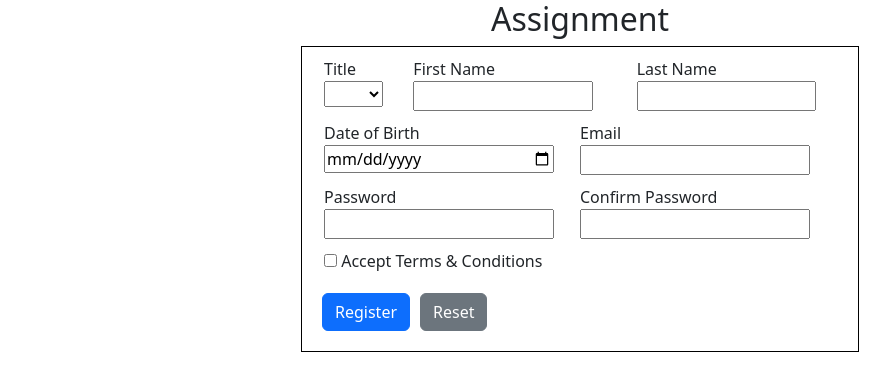
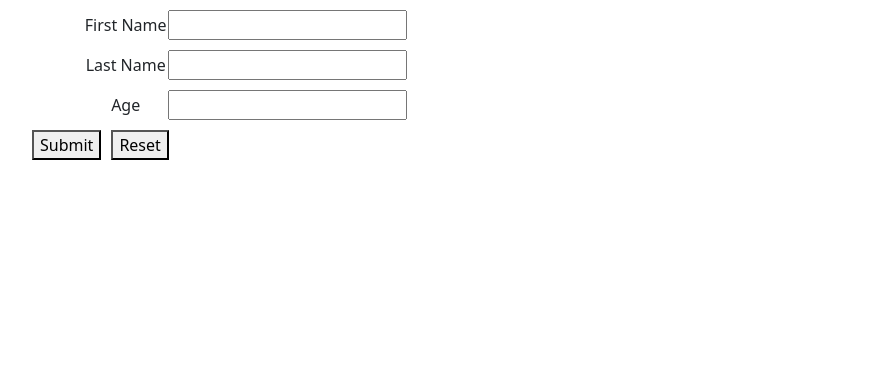
Before and after one commit to Aruna501/Trail, a React (Create React App) app: page / in a window 1280 px wide. Shown: the top 390 px of the page, without its empty margins (60-950 px from the left). Built offline with nearby package versions, Linux system fonts and the light colour scheme.

Commit message:
Add files via upload

```diff
--- a/src/App.jsx
+++ b/src/App.jsx
@@ -12,6 +12,7 @@ import Vote from './component/daysix/Vote'
 import Welcome from './component/daysix/Welcome'
 import Assignment from './component/Dayseven/Assignment'
 import Travellingform from './component/Dayseven/Travellingform'
+import Login from './component/Day8/Login'
 
 
 class App extends Component {
@@ -47,8 +48,10 @@ class App extends Component {
       <Vote name="Python" /> */}
       {/* <Welcome /> */}
       {/********************************************* * Day7****************************** */}
-      <Assignment />
+      {/* <Assignment /> */}
       {/* <Travellingform /> */}
+      {/********************************************* * Day8****************************** */}
+      <Login />
 
     </div>
   )
```
